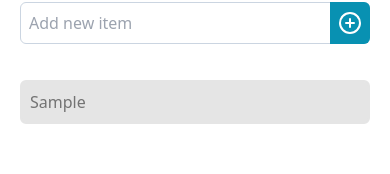
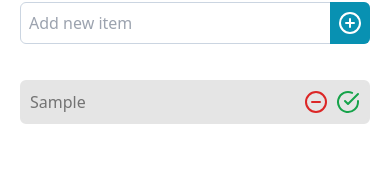
Before and after one commit to FelipePinha/React-tasks, a React (Vite) app: page / in a window 390 px wide. Both pictures are taken after typing "Sample", "Sample" into the empty fields and a click on the button 350 px from the left and 261 px from the top of the page. Shown: the part 238-412 px from the top of the page. Built offline with nearby package versions, Linux system fonts and the light colour scheme.

Commit message:
style: removing hover on mobile

```diff
--- a/src/components/Todo.tsx
+++ b/src/components/Todo.tsx
@@ -32,14 +32,14 @@ export function Todo({ todo, setTodos }: TodoComponentProps) {
     return (
         <div
             className={clsx(
-                'mt-3 p-2 flex justify-between items-center pl-2 group  border-2 hover:bg-white cursor-default rounded-md',
+                'mt-3 p-2 flex justify-between items-center pl-2 group  border-2 md:hover:bg-white cursor-default rounded-md',
                 todo.completed
                     ? 'bg-green-400 border-green-400 text-white hover:text-neutral-500'
                     : 'bg-neutral-200  border-neutral-200'
             )}
         >
             <p>{todo.content}</p>
-            <div className="hidden items-center gap-2 group-hover:flex">
+            <div className="md:hidden flex items-center gap-2 md:group-hover:flex">
                 <button onClick={handleDeleteTodo} className="text-red-600">
                     <MinusCircle />
                 </button>
```
